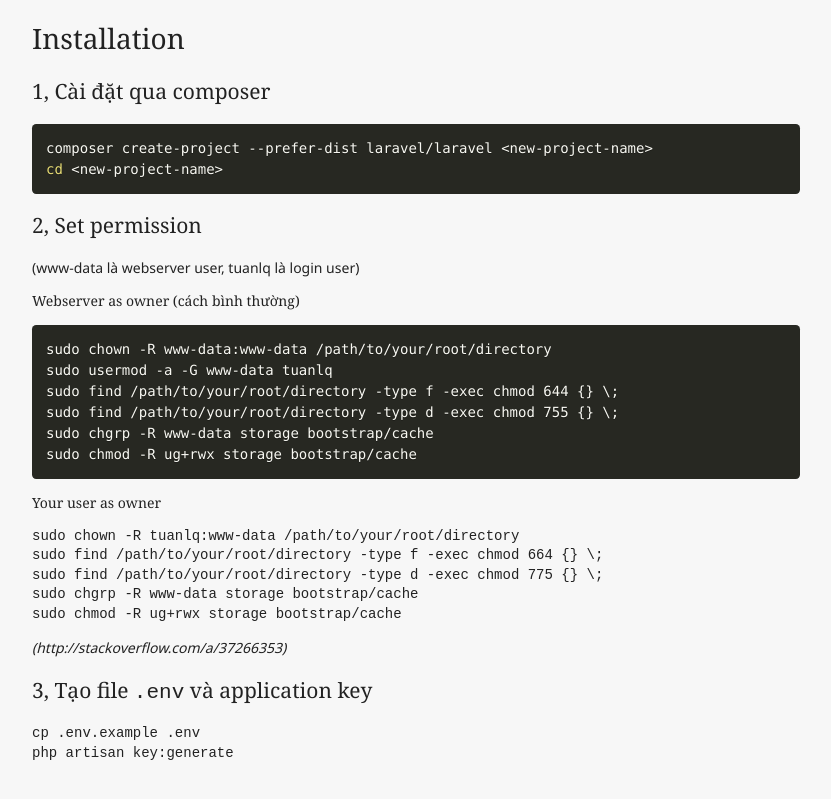
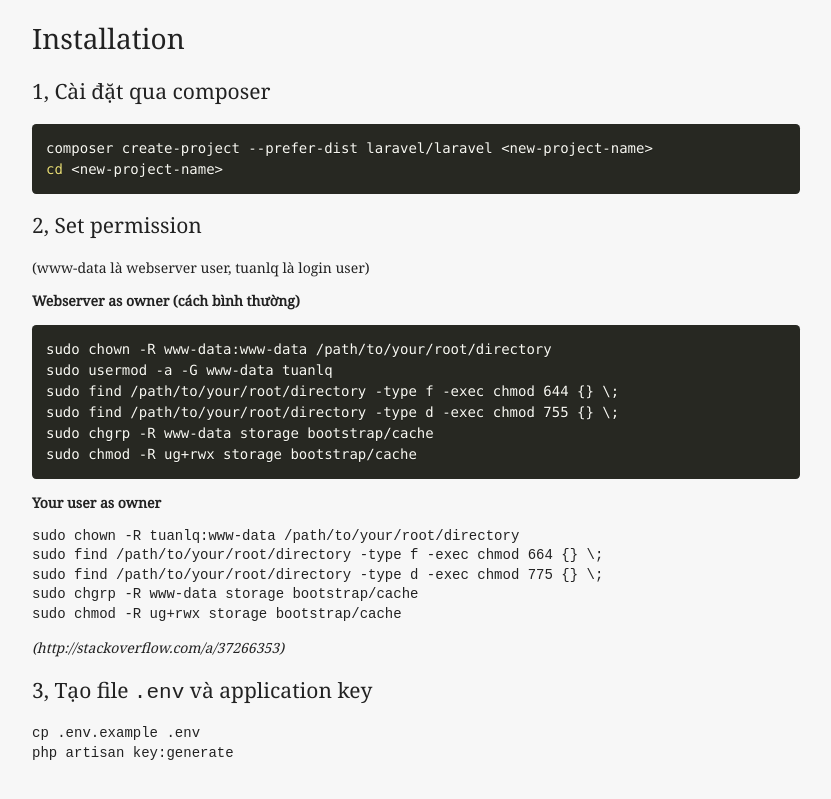
Before and after one commit to tuanle/tuanle.github.io, a Jekyll site: the page built from laravel/install.md, in a window 1280 px wide. Shown: the top 799 px of the page, without its empty margins (224-1055 px from the left). Built offline with Jekyll 4.4.1, drawn with Linux system fonts in a browser that asks for light colours; our own code applies the rules of GitHub Pages for plain Markdown files.

Commit message:
[temp] Temporary commit in 2017-01-16 18:49

```diff
--- a/assets/css/main.css
+++ b/assets/css/main.css
@@ -13,7 +13,7 @@
 html {
     color: #222;
     font-size: 14px;
-    font-family: 'Noto Sans', sans-serif;
+    font-family: 'Noto Serif', serif;
     line-height: 1.4;
     background: #f7f7f7;
 }
@@ -92,8 +92,7 @@
     margin: 0 auto;
 }
 
-h1, h2, h3, h4, h5, h6, b, strong {
-    font-family: 'Noto Serif', serif;
+h1, h2, h3, h4, h5, h6 {
     font-weight: normal;
 }
 
```
